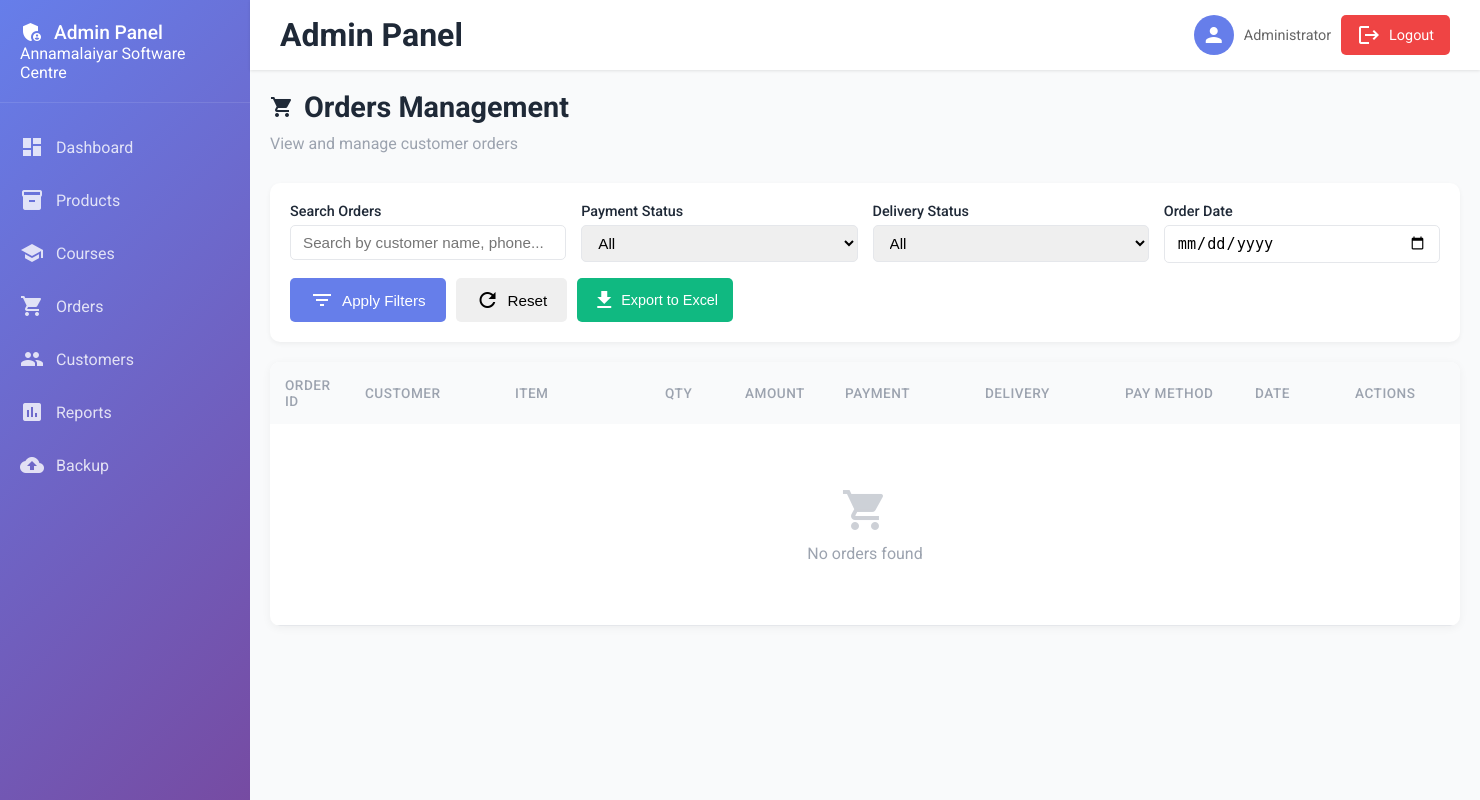
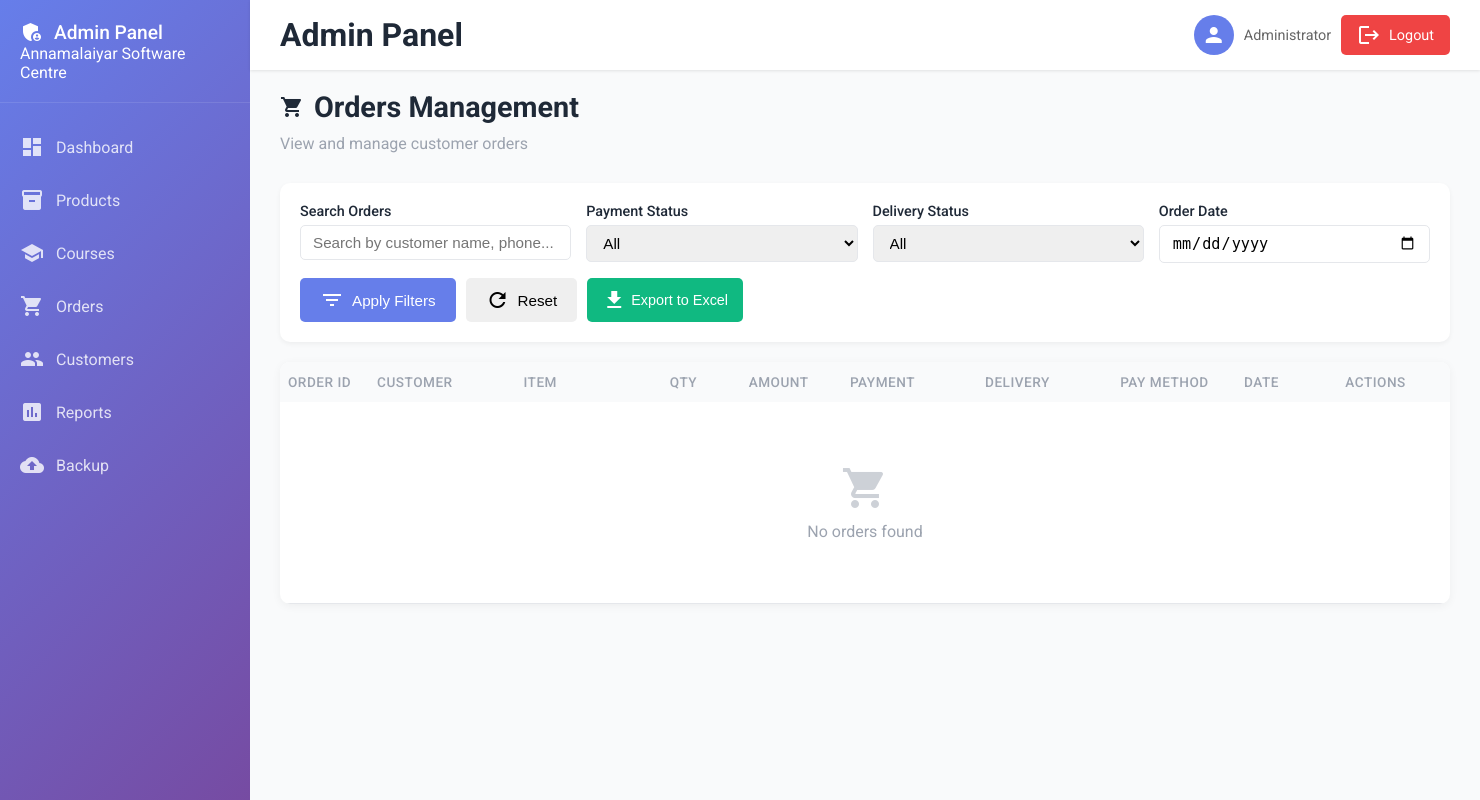
Before and after one commit to Praveenkanth2805/Annamalaiyar-Software-Centre, a Flask app: template annamalaiyar-software/templates/admin/orders.html in a window 1480 px wide. Run offline with Flask 3, Linux system fonts and the light colour scheme; the template is opened without the code that fills it, so the values that code supplies are empty; some libraries are stand-ins or nearby versions.

Commit message:
fix the style in admin/orders

```diff
--- a/annamalaiyar-software/templates/admin/orders.html
+++ b/annamalaiyar-software/templates/admin/orders.html
@@ -283,7 +283,8 @@
     }
 
     .content-area {
-            padding: 30px;
+        padding: 20px 15px;
+        overflow-x: hidden;
     }
 
     .page-title {
@@ -364,8 +365,13 @@
     }
 
     .btn-small {
-            padding: 6px 12px;
-            font-size: 0.85rem;
+        padding: 4px 8px;
+        font-size: 0.8rem;
+        min-width: 32px;
+        height: 32px;
+        display: flex;
+        align-items: center;
+        justify-content: center;
     }
 
     .table-container {
@@ -375,29 +381,102 @@
         overflow: hidden;
     }
 
+    .table-responsive {
+        overflow-x: auto;
+        -webkit-overflow-scrolling: touch;
+        margin: 0 -15px;
+        padding: 0 15px;
+    }
+
     .data-table {
         width: 100%;
+        min-width: 900px;
         border-collapse: collapse;
     }
 
     .data-table th {
         text-align: left;
-            padding: 15px;
+        padding: 12px 8px;
         background: var(--light-color);
         color: var(--gray-color);
         font-weight: 500;
         text-transform: uppercase;
         font-size: 0.85rem;
         letter-spacing: 0.5px;
+        white-space: nowrap;
     }
 
     .data-table td {
-            padding: 15px;
+        padding: 12px 8px;
         border-bottom: 1px solid var(--border-color);
+        word-wrap: break-word;
+        overflow-wrap: break-word;
+        vertical-align: middle;
     }
 
     .data-table tr:hover {
         background: var(--light-color);
+    }
+
+    /* Column Widths */
+    .data-table th:nth-child(1),
+    .data-table td:nth-child(1) {
+        width: 70px;
+        min-width: 70px;
+    }
+
+    .data-table th:nth-child(2),
+    .data-table td:nth-child(2) {
+        width: 130px;
+        min-width: 130px;
+    }
+
+    .data-table th:nth-child(3),
+    .data-table td:nth-child(3) {
+        width: 130px;
+        min-width: 130px;
+    }
+
+    .data-table th:nth-child(4),
+    .data-table td:nth-child(4) {
+        width: 70px;
+        min-width: 70px;
+    }
+
+    .data-table th:nth-child(5),
+    .data-table td:nth-child(5) {
+        width: 90px;
+        min-width: 90px;
+    }
+
+    .data-table th:nth-child(6),
+    .data-table td:nth-child(6) {
+        width: 120px;
+        min-width: 120px;
+    }
+
+    .data-table th:nth-child(7),
+    .data-table td:nth-child(7) {
+        width: 120px;
+        min-width: 120px;
+    }
+
+    .data-table th:nth-child(8),
+    .data-table td:nth-child(8) {
+        width: 110px;
+        min-width: 110px;
+    }
+
+    .data-table th:nth-child(9),
+    .data-table td:nth-child(9) {
+        width: 90px;
+        min-width: 90px;
+    }
+
+    .data-table th:nth-child(10),
+    .data-table td:nth-child(10) {
+        width: 100px;
+        min-width: 100px;
     }
 
     .product-image {
@@ -445,7 +524,8 @@
 
     .action-buttons {
         display: flex;
-            gap: 8px;
+        gap: 4px;
+        flex-wrap: nowrap;
     }
 
     .pagination {
@@ -565,11 +645,12 @@
     }
 
     .status-badge {
-            padding: 4px 10px;
+        padding: 3px 8px;
         border-radius: 20px;
-            font-size: 0.85rem;
+        font-size: 0.8rem;
         font-weight: 500;
         display: inline-block;
+        white-space: nowrap;
     }
 
     .status-pending {
@@ -588,126 +669,13 @@
     }
 
     .payment-method-select {
-            width: 120px;
-            font-size: 0.85rem;
-            padding: 4px 8px;
-            border: 1px solid var(--border-color);
-            border-radius: 5px;
-            background: white;
-        }
-    </style>
-    <style>
-        /* Add these styles at the top of your CSS section */
-
-        .table-responsive {
-            overflow-x: auto;
-            -webkit-overflow-scrolling: touch;
-            margin: 0 -30px;
-            padding: 0 30px;
-        }
-
-        .data-table {
         width: 100%;
-            min-width: 1000px;
-            /* Minimum width for the table */
-            border-collapse: collapse;
-        }
-
-        /* Adjust column widths for better fit */
-        .data-table th:nth-child(1),
-        /* Order ID */
-        .data-table td:nth-child(1) {
-            width: 80px;
-            min-width: 80px;
-        }
-
-        .data-table th:nth-child(2),
-        /* Customer */
-        .data-table td:nth-child(2) {
-            width: 150px;
-            min-width: 150px;
-        }
-
-        .data-table th:nth-child(3),
-        /* Item */
-        .data-table td:nth-child(3) {
-            width: 150px;
-            min-width: 150px;
-        }
-
-        .data-table th:nth-child(4),
-        /* Quantity */
-        .data-table td:nth-child(4) {
-            width: 80px;
-            min-width: 80px;
-        }
-
-        .data-table th:nth-child(5),
-        /* Amount */
-        .data-table td:nth-child(5) {
-            width: 100px;
-            min-width: 100px;
-        }
-
-        .data-table th:nth-child(6),
-        /* Payment */
-        .data-table td:nth-child(6) {
-            width: 140px;
-            min-width: 140px;
-        }
-
-        .data-table th:nth-child(7),
-        /* Delivery */
-        .data-table td:nth-child(7) {
-            width: 140px;
-            min-width: 140px;
-        }
-
-        .data-table th:nth-child(8),
-        /* Payment Method */
-        .data-table td:nth-child(8) {
-            width: 130px;
-            min-width: 130px;
-        }
-
-        .data-table th:nth-child(9),
-        /* Date */
-        .data-table td:nth-child(9) {
-            width: 100px;
-            min-width: 100px;
-        }
-
-        .data-table th:nth-child(10),
-        /* Actions */
-        .data-table td:nth-child(10) {
-            width: 120px;
-            min-width: 120px;
-        }
-
-        /* Make table cells wrap text better */
-        .data-table td {
-            padding: 12px 8px;
-            border-bottom: 1px solid var(--border-color);
-            word-wrap: break-word;
-            overflow-wrap: break-word;
-        }
-
-        /* Adjust the payment method select to fit */
-        .payment-method-select {
-            width: 100%;
-            max-width: 120px;
+        max-width: 110px;
         font-size: 0.85rem;
         padding: 4px 6px;
         border: 1px solid var(--border-color);
         border-radius: 5px;
         background: white;
-        }
-
-        /* Make status badges more compact */
-        .status-badge {
-            padding: 3px 8px;
-            font-size: 0.8rem;
-            white-space: nowrap;
     }
 
     /* Compact toggle switch */
@@ -727,42 +695,15 @@
         transform: translateX(20px);
     }
 
-        /* Compact action buttons */
-        .action-buttons {
-            display: flex;
-            gap: 4px;
-            flex-wrap: nowrap;
-        }
-
-        .btn-small {
-            padding: 4px 8px;
-            font-size: 0.8rem;
-            min-width: 32px;
-            height: 32px;
-            display: flex;
-            align-items: center;
-            justify-content: center;
-        }
-
-        /* Adjust content area for mobile */
+    /* Mobile responsiveness */
+    @media (min-width: 1200px) {
         .content-area {
-            padding: 20px;
-            overflow-x: hidden;
-        }
-
-        /* Mobile responsiveness */
-        @media (max-width: 1200px) {
-            .content-area {
-                padding: 15px;
+            padding: 20px 30px;
         }
 
         .table-responsive {
-                margin: 0 -15px;
-                padding: 0 15px;
-            }
-
-            .data-table {
-                min-width: 1100px;
+            margin: 0 -30px;
+            padding: 0 30px;
         }
     }
 
```
Lines whose indentation alone changed are shown as unchanged.
